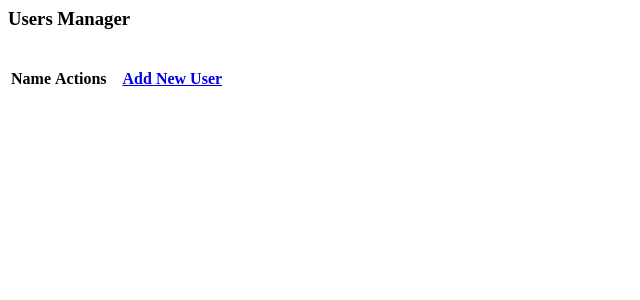
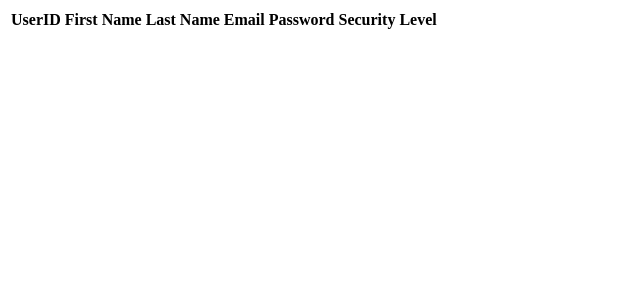
Before and after one commit to stanly2000/Checklist, a PHP site: page / in a window 1280 px wide. Shown: the top 300 px of the page, without its empty margins (0-640 px from the left). Run offline with PHP 8.4, Linux system fonts and the light colour scheme; data that the repository does not hold is empty; some libraries are stand-ins or nearby versions.

Commit message:
Modifying the index.php in users

```diff
--- a/models/User.php
+++ b/models/User.php
@@ -20,7 +20,7 @@ class User {
         return   $stmt->fetch(PDO::FETCH_OBJ);
     }
 
-    public function getAll( )
+    public function getAll()
     {
         $stmt = $this->db->prepare("CALL spGetUsers");
         $stmt->execute();
--- a/views/user/index.php
+++ b/views/user/index.php
@@ -1,46 +1,26 @@
-<h3> Users Manager</h3>
-
-
-<div class="row">
-
-    <div class="col-lg-3">&nbsp;</div>
-    <div class="col-lg-6">
-        <table class="table">
+<?php
+?>
+<table class="table table-striped table-hover">
     <thead>
         <tr>
-                    <th>Name</th>
-                    <th>Actions &nbsp;&nbsp;&nbsp;<a class="font20" href="<?php echo RESOURCE; ?>/users/create">Add New User </a></th>
+            <th>UserID</th>
+            <th>First Name</th>
+            <th>Last Name</th>
+            <th>Email</th>
+            <th>Password</th>
+            <th>Security Level</th>
         </tr>
     </thead>
     <tbody>
-     <?php foreach ($data['users'] as $userslist)  { ?>
+     <?php foreach ($data['users'] as $userList)  { ?>
        <tr>
-           <td><?php echo $userslist->Users; ?></td>
-           <td><a href="<?php echo RESOURCE; ?>/users/view/<?php echo $userslist->UserID ?>" >View</a>&nbsp;
-           <a href="<?php echo RESOURCE; ?>/users/update/<?php echo $userslist->UserID ?>" >Update</a>&nbsp;
-
-           <a id="dlink_<?php echo $userslist->UserID ?>" href="#" class='delLink' >delete</a>
-
+           <td><?php echo $userList->ChecklistName; ?></td>
+           <td>
+           <a href="<?php echo RESOURCE; ?>/user/edit/<?php echo $userList->UserID ?>" >view</a>||&nbsp;
+           <a href="<?php echo RESOURCE; ?>/user/update/<?php echo $userList->UserID ?>" >update</a>||&nbsp;
+           <a href="<?php echo RESOURCE; ?>/user/delete/<?php echo $userList->UserID ?>" >delete</a>
+           </td>
        </tr>
      <?php } ?>
     </tbody>
 </table>
-    </div>
-      <div class="col-lg-3">&nbsp;</div>
-      <form id="rmform" method="POST" action="<?php echo RESOURCE ;?>/home/">
-          <input type="hidden" name="id" id="id" value="">
-          <input type="hidden" name="cntr" value="<?php echo $activeController;?>" >
-          <input type="hidden" name="actn" value="rmPost" >
-      </form>
-</div>
-
-<script>
-    $(document).ready(function(){
-        $('.delLink').on('click',function(){
-             tmp = $(this).attr('id').split('_');
-             idToDel = tmp[1];
-             $('#id').val(idToDel);
-             $('#rmform').submit();
-        });
-    });
-    </script>
```
Lines whose indentation alone changed are shown as unchanged.
